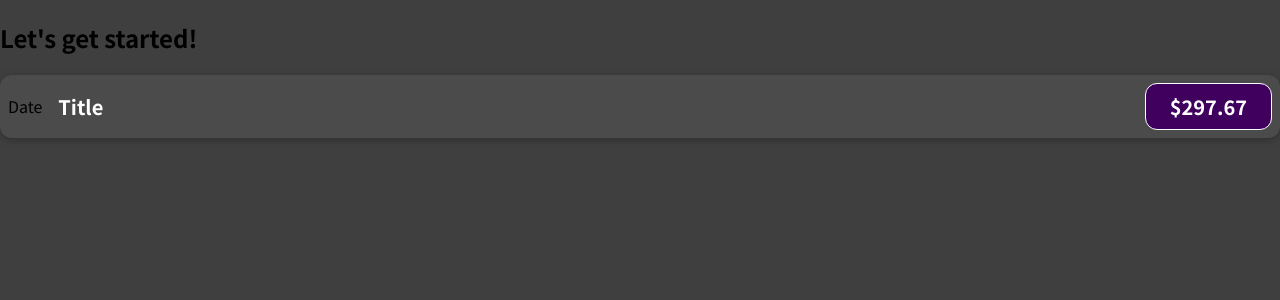
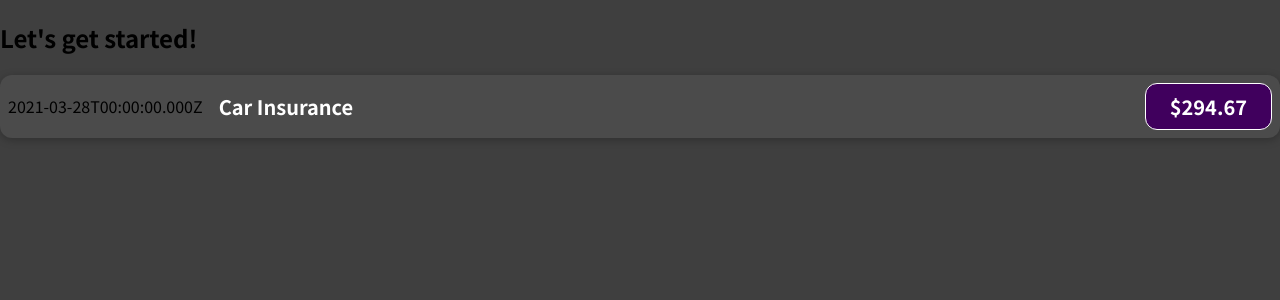
Before and after one commit to danielrlatham/expense-tracker, a JavaScript app: page / in a window 1280 px wide. Shown: the top 300 px of the page. Built offline with nearby package versions, Linux system fonts and the light colour scheme.

Commit message:
Add const values for expense

```diff
--- a/src/components/ExpenseItem.js
+++ b/src/components/ExpenseItem.js
@@ -1,12 +1,16 @@
 import './ExpenseItem.css';
 
 function ExpenseItem() {
+  const expenseDate = new Date(2021, 2, 28);
+  const expenseTitle = 'Car Insurance';
+  const expenseAmount = 294.67;
+
   return (
     <div className='expense-item'>
-      <div>Date</div>
+      <div>{expenseDate.toISOString()}</div>
       <div className='expense-item__description'>
-        <h2>Title</h2>
-        <div className='expense-item__price'>$297.67</div>
+        <h2>{expenseTitle}</h2>
+        <div className='expense-item__price'>${expenseAmount}</div>
       </div>
     </div>
   );
```
